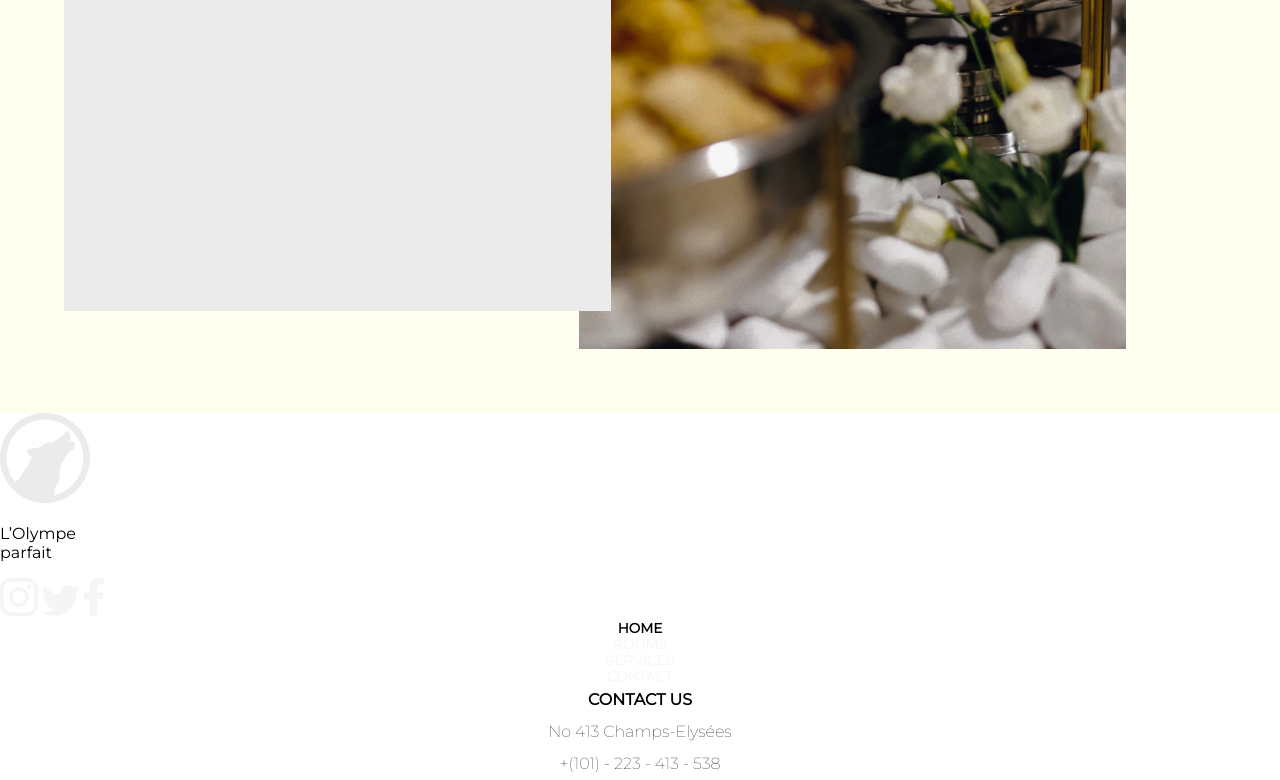
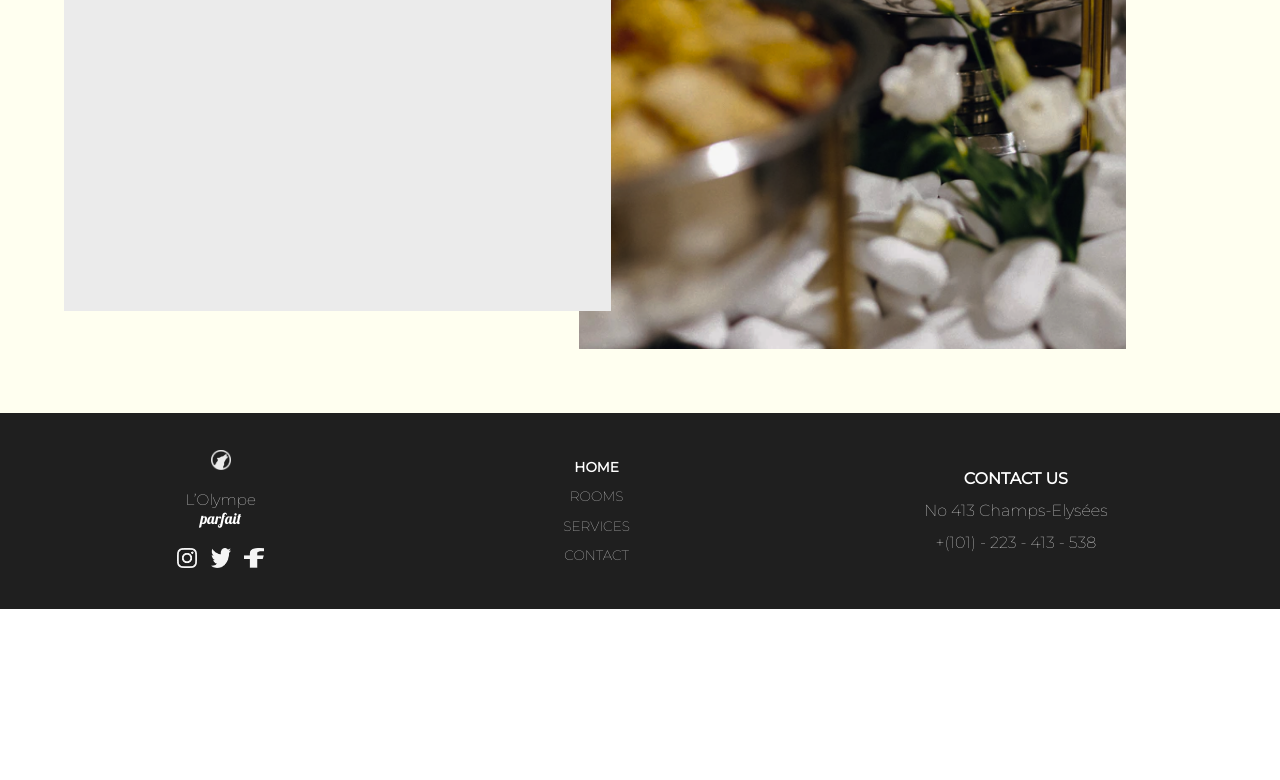
Before and after one commit to laviedegeorge/I-Olymp-parfait, a plain HTML site: page index.html in a window 1280 px wide. Shown: the part 2925-3705 px from the top of the page. After the commit the page ends 3534 px from the top, so only its background shows below. Drawn offline with Linux system fonts and the light colour scheme.

Commit message:
fix footer issue

```diff
--- a/css/footer.css
+++ b/css/footer.css
@@ -1,4 +1,4 @@
-
+/*
 .footer-nav {
 	text-align: center;
 	text-transform: uppercase;
@@ -94,4 +94,95 @@ footer address {
   .icons-socials {
     margin-bottom: 20px;
   }
+} */
+
+footer {
+	width: 100%;
+	display: flex;
+	justify-content: space-around;
+	background: #1f1f1f;
+	color: #fff;
+	font-weight: lighter;
+	padding: 2em;
 }
+
+footer .logo-socials-cont {
+	display: flex;
+	flex-direction: column;
+	justify-content: center;
+	align-items: center;
+	text-align: center;
+}
+
+footer .logo-socials-cont p {
+	font-size: .95em;
+}
+
+footer .logo-socials-cont span {
+	font-family: 'Lobster', cursive;
+}
+
+footer .logo-socials-cont img{
+	height:20px;
+	width: 20px;
+	margin: .3em;
+}
+
+/* footer svg {
+	position: relative;
+	width: 20px;
+	height: 20px;
+	color: #fff;
+	margin: 0 1em;
+} */
+
+.footer-nav {
+	text-align: center;
+	text-transform: uppercase;
+	font-size: .85em;
+}
+
+footer .footer-nav ul {
+	height: 100%;
+	display: flex;
+	flex-direction: column;
+	justify-content: space-evenly;
+	margin: 0;
+}
+
+footer  a {
+	text-decoration: none;
+	color: #F5F5F5;
+}
+
+.active {
+	font-weight: bold;
+}
+
+
+.footer-contact {
+	display: flex;
+	flex-direction: column;
+	justify-content: center;
+}
+
+.footer-contact > p {
+	text-align: center;
+	margin: 0;
+	line-height: 2em;
+	font-weight: lighter;
+}
+
+.footer-contact > p:first-child {
+	font-weight: bold;
+}
+
+@media (max-width: 450px) {
+	footer {
+		display: block;
+	}
+
+	footer div {
+		margin: 1em 0em;
+	}
+}
--- a/js/script.js
+++ b/js/script.js
@@ -3,36 +3,36 @@ const slides = document.querySelectorAll('.item');
 const slidesCounter = document.querySelectorAll('.counter ul li');
 const hamBurgerBtn = document.getElementById('h_burger');
 
-// /*  SLIDER */
-// const changeSlides = ()=>{
-//     slides.forEach((el, i)=> {
-//         if (i === counter) {
-//            el.classList.add('active', 'fade');
-//            slidesCounter[counter].classList.add('active');
-//         } else {
-//             el.classList.remove('active', 'fade')
-//             slidesCounter[counter].classList.remove('active')
-//         }
-//     });
+/*  SLIDER */
+const changeSlides = ()=>{
+    slides.forEach((el, i)=> {
+        if (i === counter) {
+           el.classList.add('active', 'fade');
+           slidesCounter[counter].classList.add('active');
+        } else {
+            el.classList.remove('active', 'fade')
+            slidesCounter[counter].classList.remove('active')
+        }
+    });
 
-//     slidesCounter.forEach((el, i)=> {
-//         if (i === counter) {
-//            el.classList.add('active');
-//         } else {
-//             el.classList.remove('active')
-//         }
-//     });
+    slidesCounter.forEach((el, i)=> {
+        if (i === counter) {
+           el.classList.add('active');
+        } else {
+            el.classList.remove('active')
+        }
+    });
 
-//     if (counter === slides.length-1) {
-//         counter = 0
-//     }else {
-//         counter ++;
-//     }
-// }
+    if (counter === slides.length-1) {
+        counter = 0
+    }else {
+        counter ++;
+    }
+}
 
-// setInterval(() => {
-//     changeSlides();
-// }, 6000);
+setInterval(() => {
+    changeSlides();
+}, 6000);
 
 
 
```
